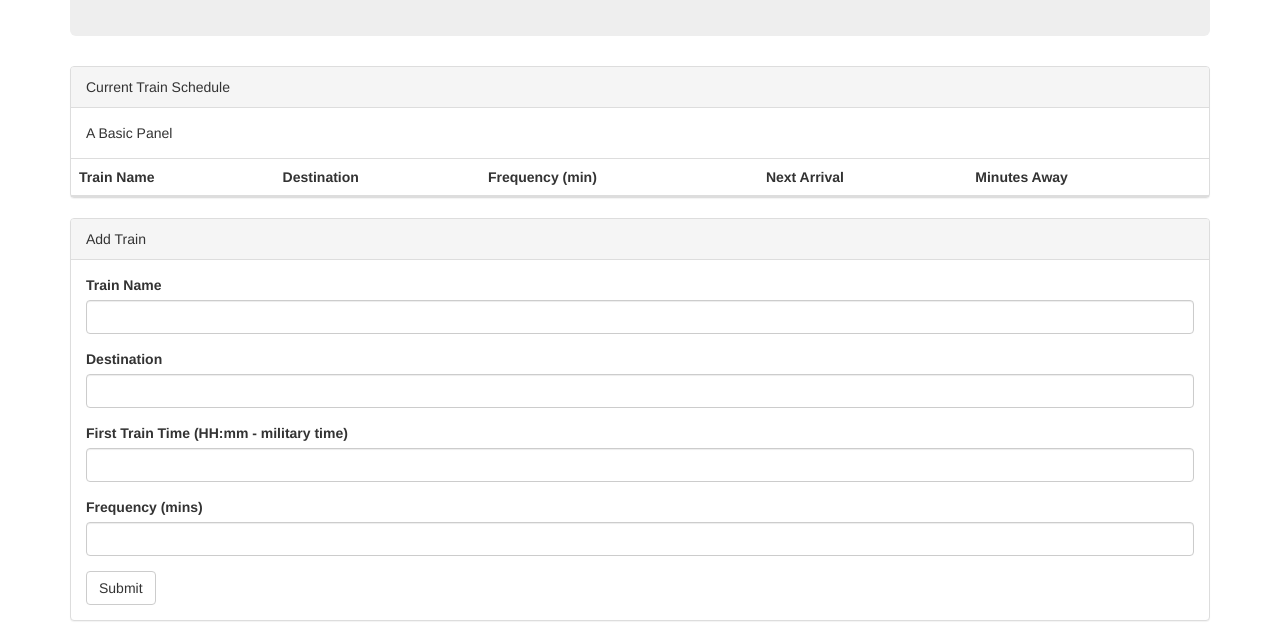
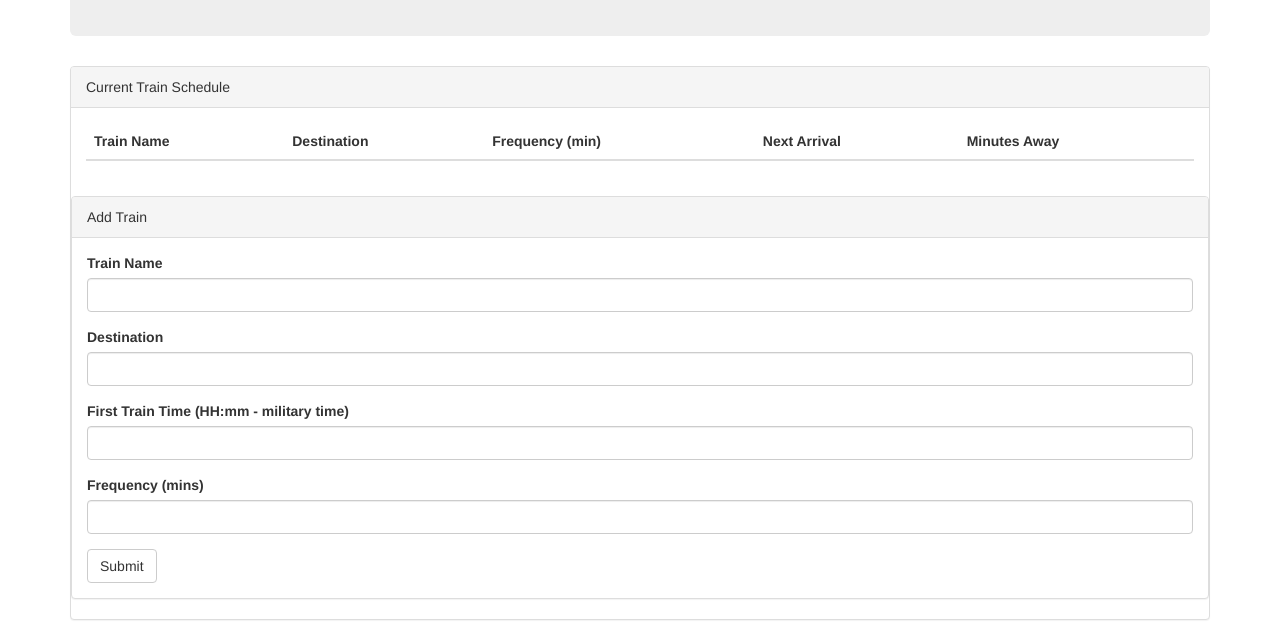
Before and after one commit to angelica26/Train-Activity, a plain HTML site: page index.html in a window 1280 px wide. Shown: the part 159-800 px from the top of the page. Drawn offline with nearby package versions, Linux system fonts and the light colour scheme.

Commit message:
fixed something in layout

```diff
--- a/index.html
+++ b/index.html
@@ -15,7 +15,7 @@
 		<div class="panel panel-default">
 			<div class="panel-heading">Current Train Schedule</div>
 
-  		<div class="panel-body">A Basic Panel</div>
+  		<div class="panel-body">
   			<table class="table table-striped">
 			    <thead>
 			      <tr>
```
